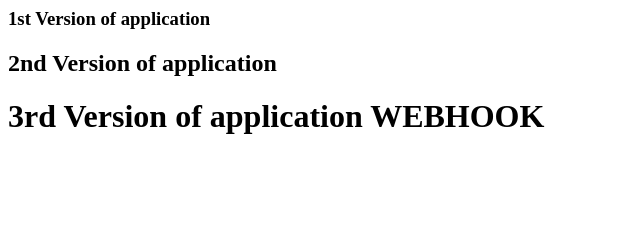
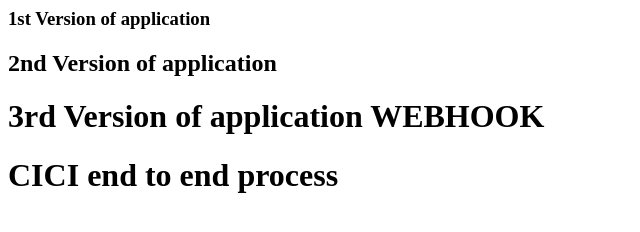
Before and after one commit to mdrafi488/cicd-app4, a plain HTML site: page index.html in a window 1280 px wide. Shown: the whole page, without its empty margins (0-640 px from the left). Drawn offline with Linux system fonts and the light colour scheme.

Commit message:
cicd added

```diff
--- a/index.html
+++ b/index.html
@@ -1,3 +1,4 @@
 <h3> 1st Version of application </h3>
 <h2> 2nd Version of application </h2>
 <h1> 3rd Version of application WEBHOOK</h1>
+<h1> CICI end to end process </h1>
```
